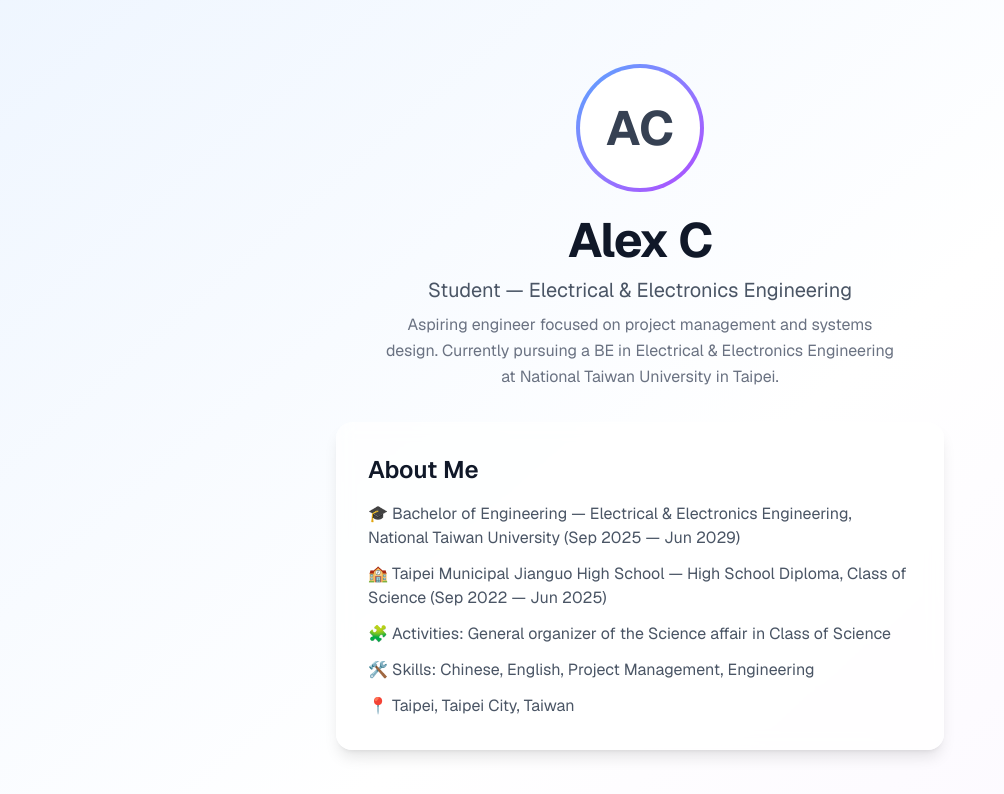
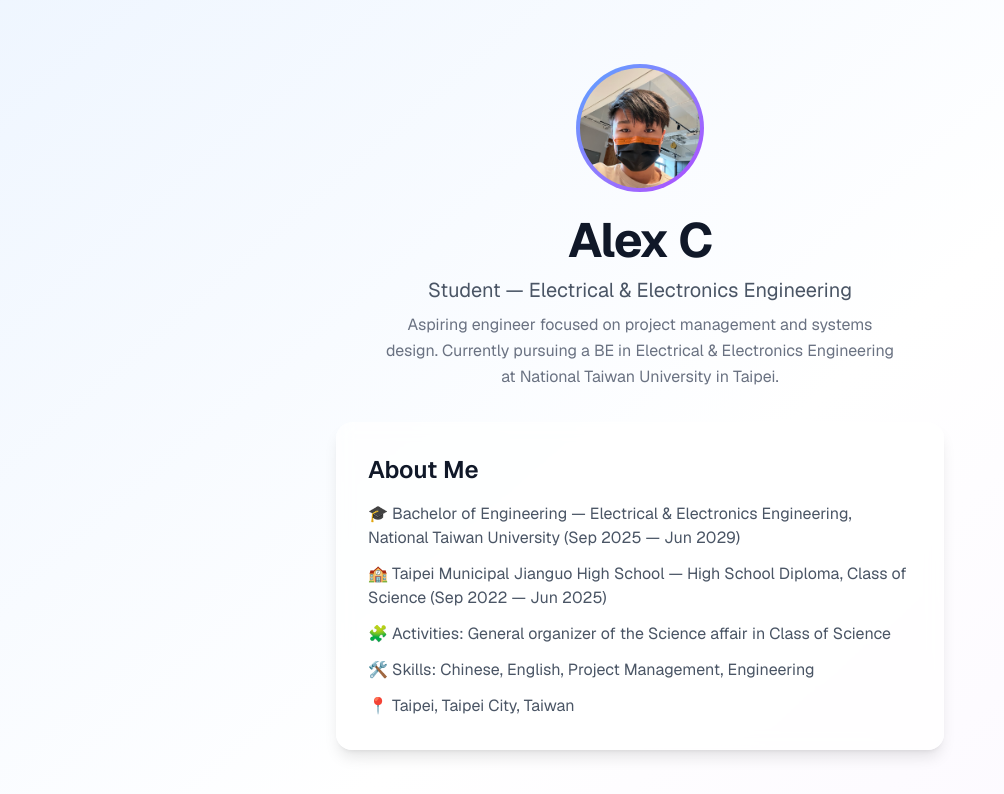
Before and after one commit to Alexchiuu/portfolio, a Next.js app: page / in a window 1280 px wide. Shown: the top 794 px of the page, without its empty margins (0-1004 px from the left). Built offline with nearby package versions, Linux system fonts and the light colour scheme.

Commit message:
Update profile image

```diff
--- a/app/page.tsx
+++ b/app/page.tsx
@@ -31,9 +31,13 @@ export default function Home() {
         <div className="mb-8 text-center">
           <div className="mb-6 inline-block">
             <div className="relative h-32 w-32 overflow-hidden rounded-full bg-gradient-to-br from-blue-400 to-purple-500 p-1">
-              <div className="flex h-full w-full items-center justify-center rounded-full bg-white dark:bg-gray-800">
-                <span className="text-5xl font-bold text-gray-700 dark:text-gray-200">AC</span>
-              </div>
+              <Image
+                src="/image.jpg"
+                alt="Alex C Profile Picture"
+                width={128}
+                height={128}
+                className="h-full w-full rounded-full object-cover"
+              />
             </div>
           </div>
 
```
